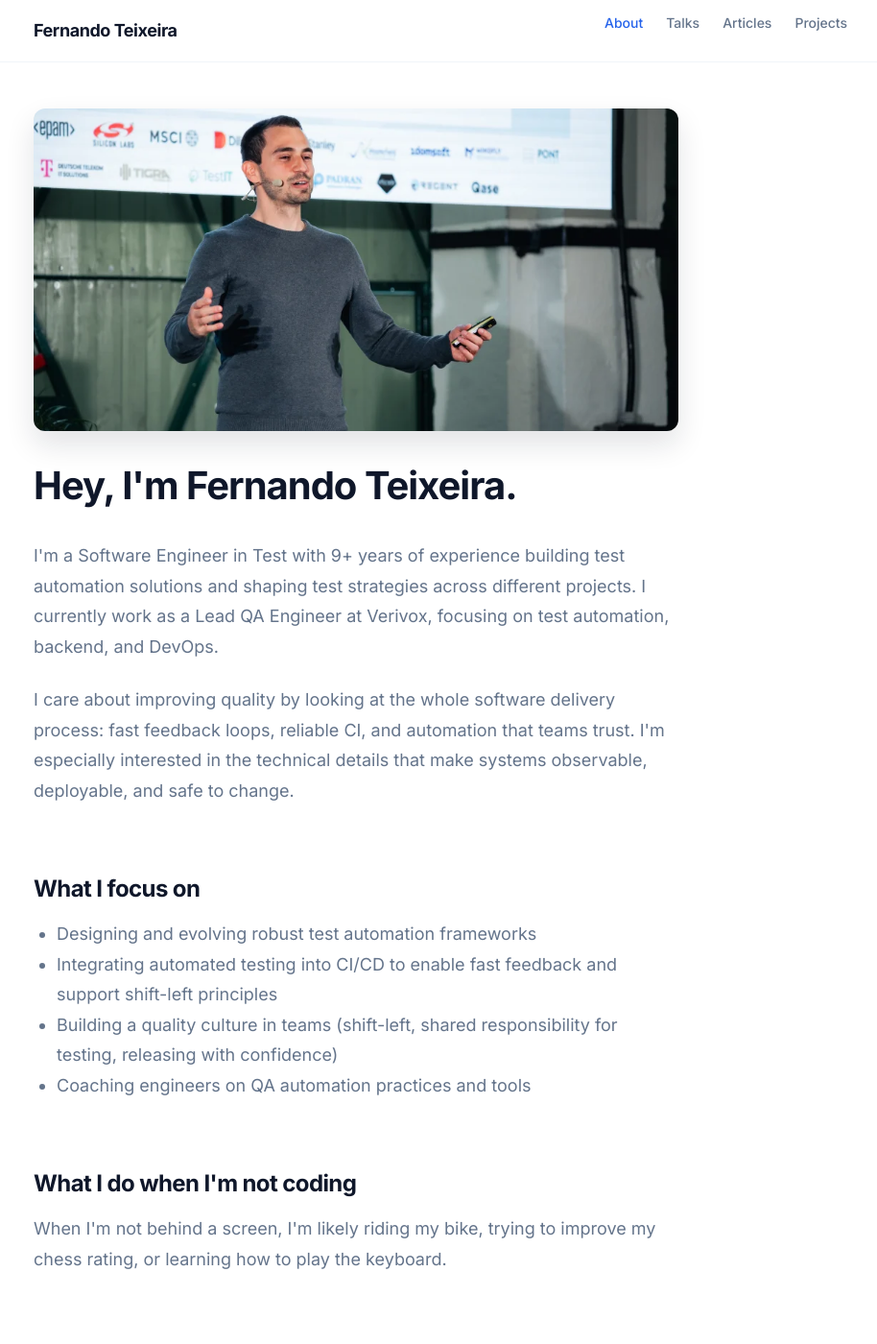
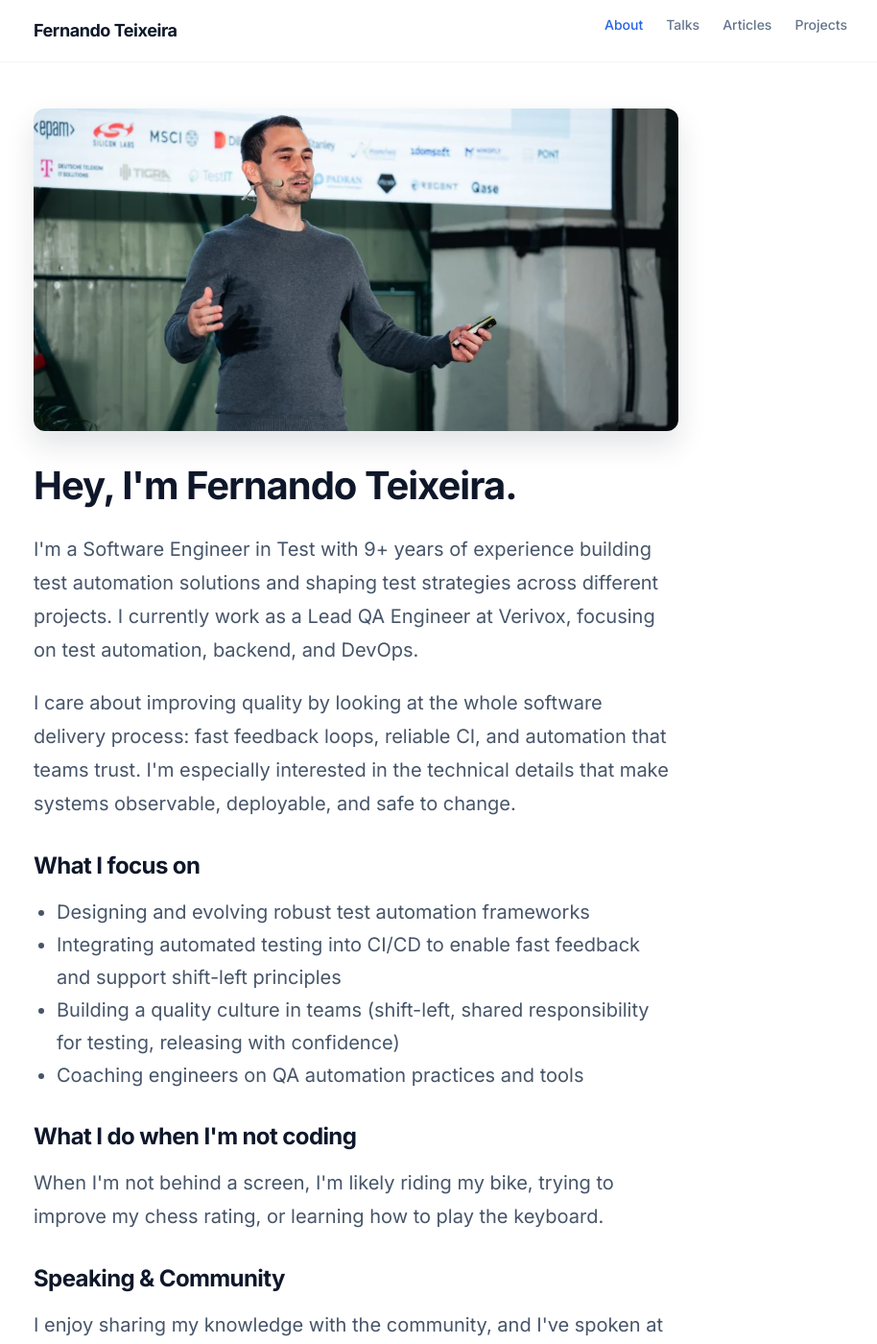
Before and after one commit to teixeira-fernando/teixeira-fernando.github.io, a Jekyll site: the page built from about.md, in a window 1280 px wide and 1400 px high. Shown: the whole window at 96% size, without its empty margins (181-1095 px from the left). Built offline with Jekyll 4.4.1, drawn with Linux system fonts in a browser that asks for light colours.

Commit message:
fixed CSS issues

```diff
--- a/about.md
+++ b/about.md
@@ -33,8 +33,4 @@ description: Learn more about me and what I do
     <li>Nordic Testing Days 2026 (Tallinn, Estonia)</li>
     <li>WeTest Thessaloniki 2026 (Thessaloniki, Greece)</li>
   </ul>
-
-  {% if site.author.email %}
-  <a href="mailto:{{ site.author.email }}" class="contact-button">Get in touch</a>
-  {% endif %}
 </div>
--- a/assets/css/main.css
+++ b/assets/css/main.css
@@ -13,12 +13,13 @@ html {
 
 body {
   font-family: 'Inter', -apple-system, BlinkMacSystemFont, "Segoe UI", Roboto, Oxygen, Ubuntu, "Helvetica Neue", Arial, sans-serif;
-  color: #0f172a;
+  color: #64748b;
   background-color: #ffffff;
   max-width: 100%;
   overflow-x: hidden;
   -webkit-font-smoothing: antialiased;
   -moz-osx-font-smoothing: grayscale;
+  font-size: 1.25rem;
 }
 
 /* Header and Navigation */
@@ -144,23 +145,7 @@ a:hover {
 ul, ol {
   margin-left: 1.5rem;
   margin-bottom: 1rem;
-}
-
-.page-content ul,
-.page-content ol {
-  color: #64748b;
-  line-height: 1.75;
-  font-family: inherit;
-  font-size: 1.125rem;
-  font-weight: inherit;
-}
-
-.page-content li {
-  color: #64748b;
-  line-height: inherit;
-  font-family: inherit;
-  font-size: 1.125rem;
-  font-weight: inherit;
+  color: #475569;
 }
 
 .content-meta {
@@ -902,50 +887,3 @@ button:focus {
   margin: 0 0 2rem 0;
   box-shadow: 0 14px 30px rgba(15, 23, 42, 0.12);
 }
-
-.about-content h1 {
-  font-size: 2.5rem;
-  font-weight: 700;
-  margin-bottom: 2rem;
-}
-
-.about-content h2 {
-  font-size: 1.5rem;
-  font-weight: 700;
-  color: #0f172a;
-  margin-top: 3rem;
-  padding-top: 1.5rem;
-}
-
-.about-content p {
-  font-size: 1.125rem;
-  color: #64748b;
-  line-height: 1.75;
-  margin-bottom: 1.5rem;
-}
-
-.about-content strong {
-  color: #0f172a;
-  font-weight: 600;
-}
-
-.contact-button {
-  display: inline-flex;
-  align-items: center;
-  justify-content: center;
-  padding: 0.75rem 1.5rem;
-  margin-top: 2rem;
-  font-size: 1rem;
-  font-weight: 500;
-  color: #ffffff;
-  background-color: #2563eb;
-  border: none;
-  border-radius: 0.375rem;
-  text-decoration: none;
-  transition: background-color 0.2s ease;
-}
-
-.contact-button:hover {
-  background-color: #1d4ed8;
-  color: #ffffff;
-}
```
Also changed, not shown: articles.md (+1 -1 lines).
